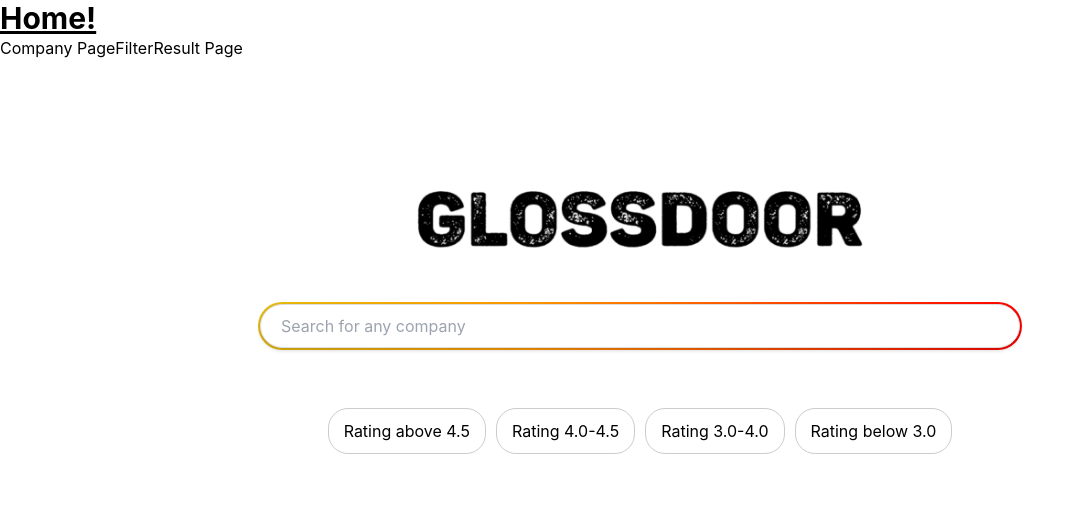
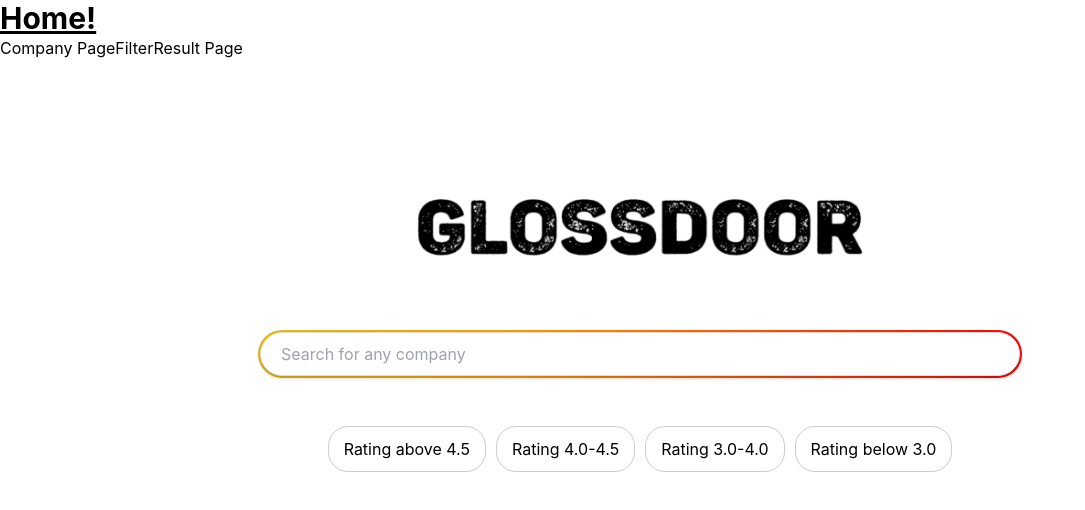
Before and after one commit to lilyorlilypad/Glossdoor-QWERHack, a React (Create React App) app in the folder frontend/: page / in a window 1280 px wide. Shown: the top 510 px of the page, without its empty margins (0-1085 px from the left). Built offline with nearby package versions, Linux system fonts and the light colour scheme.

Commit message:
fix that the searchbar is on every page

```diff
--- a/frontend/src/App.js
+++ b/frontend/src/App.js
@@ -5,8 +5,6 @@ import { Link } from "react-router-dom";
 import Home from "./Pages/Home";
 import CompanyPage from "./Pages/CompanyPage"; // Adjust the path based on your file structure
 import FilterResultPage from "./Pages/FilterResultPage";
-import SearchBar from "./Components/SearchBar";
-import FilterBar from "./Components/FilterBar";
 
 const App = () => {
   return (
@@ -19,8 +17,6 @@ const App = () => {
           {/* other routes */}
         </Routes>
       </Router>
-      <SearchBar />
-      <FilterBar />
     </>
   );
 };
--- a/frontend/src/Pages/Home.jsx
+++ b/frontend/src/Pages/Home.jsx
@@ -1,6 +1,8 @@
 import React from "react";
 import { BrowserRouter as Router, Route, Routes } from "react-router-dom";
 import { Link } from "react-router-dom";
+import SearchBar from "./../Components/SearchBar";
+import FilterBar from "./../Components/FilterBar";
 
 const Home = () => {
   return (
@@ -15,6 +17,8 @@ const Home = () => {
       >
         FilterResult Page
       </Link>
+      <SearchBar />
+      <FilterBar />
     </div>
   );
 };
--- a/frontend/src/styles/FilterBar.css
+++ b/frontend/src/styles/FilterBar.css
@@ -1,7 +1,7 @@
 .filter-container {
   border-radius: 8px;
   padding: 20px;
-  padding-top: 40px;
+  padding-top: 30px;
   max-width: 800px;
   margin: 20px auto;
   text-align: center; /* Center align the contents */
--- a/frontend/src/styles/SearchBar.css
+++ b/frontend/src/styles/SearchBar.css
@@ -6,12 +6,11 @@
 .logo {
   font-style: normal;
   margin: auto;
-  padding-top: 120px;
+  padding-top: 10%;
   font-size: 72px;
   font-weight: 400;
   max-width: 460px;
-
-  margin-bottom: 50px;
+  margin-bottom: 70px;
   /* You can add a more detailed gradient or image for the logo if you wish */
 }
 
@@ -25,7 +24,7 @@
   margin: auto;
   width: 100%;
   height: 44px;
-  padding: 10px 20px;
+  padding: 15px 20px;
   font-size: 16px;
   border: 1px solid #ddd;
   border-radius: 22px;
```
